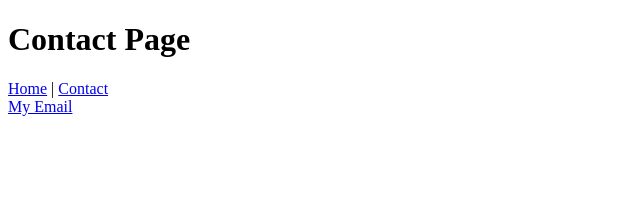
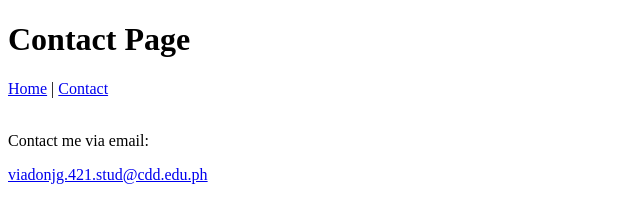
Before and after one commit to MelvinViado18/html-portfolio, a plain HTML site: page contact.html in a window 1280 px wide. Shown: the whole page, without its empty margins (0-640 px from the left). Drawn offline with Linux system fonts and the light colour scheme.

Commit message:
Update contact page

```diff
--- a/contact.html
+++ b/contact.html
@@ -11,6 +11,8 @@
       <a href="index.html">Home</a> |
       <a href="contact.html">Contact</a>
     </nav>
-    <a href="mailto:viadonjg.421.stud@cdd.edu.ph">My Email</a>
+    <br>
+    <p>Contact me via email:</p>
+    <a href="mailto:viadonjg.421.stud@cdd.edu.ph">viadonjg.421.stud@cdd.edu.ph</a>
 </body>
 </html>
```
